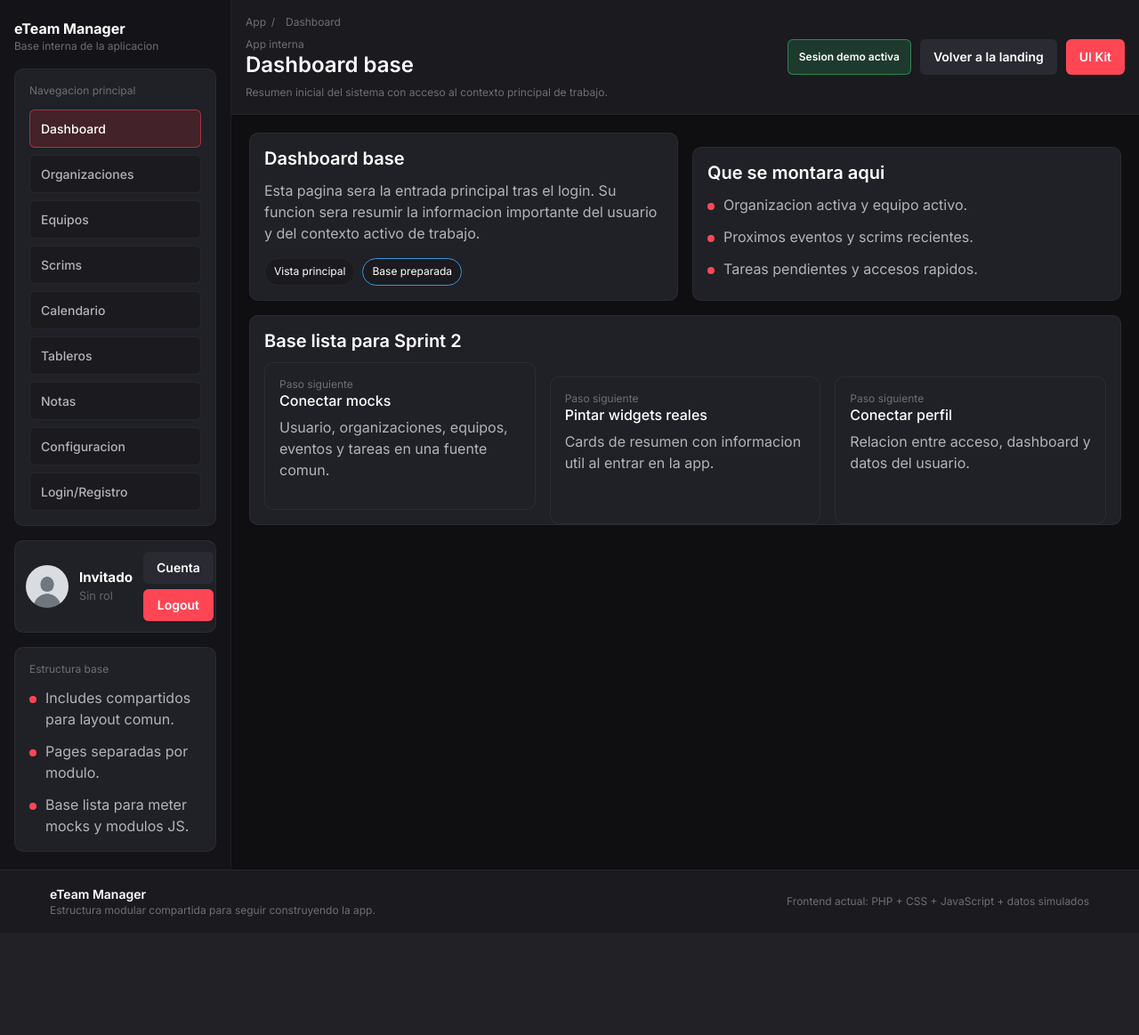
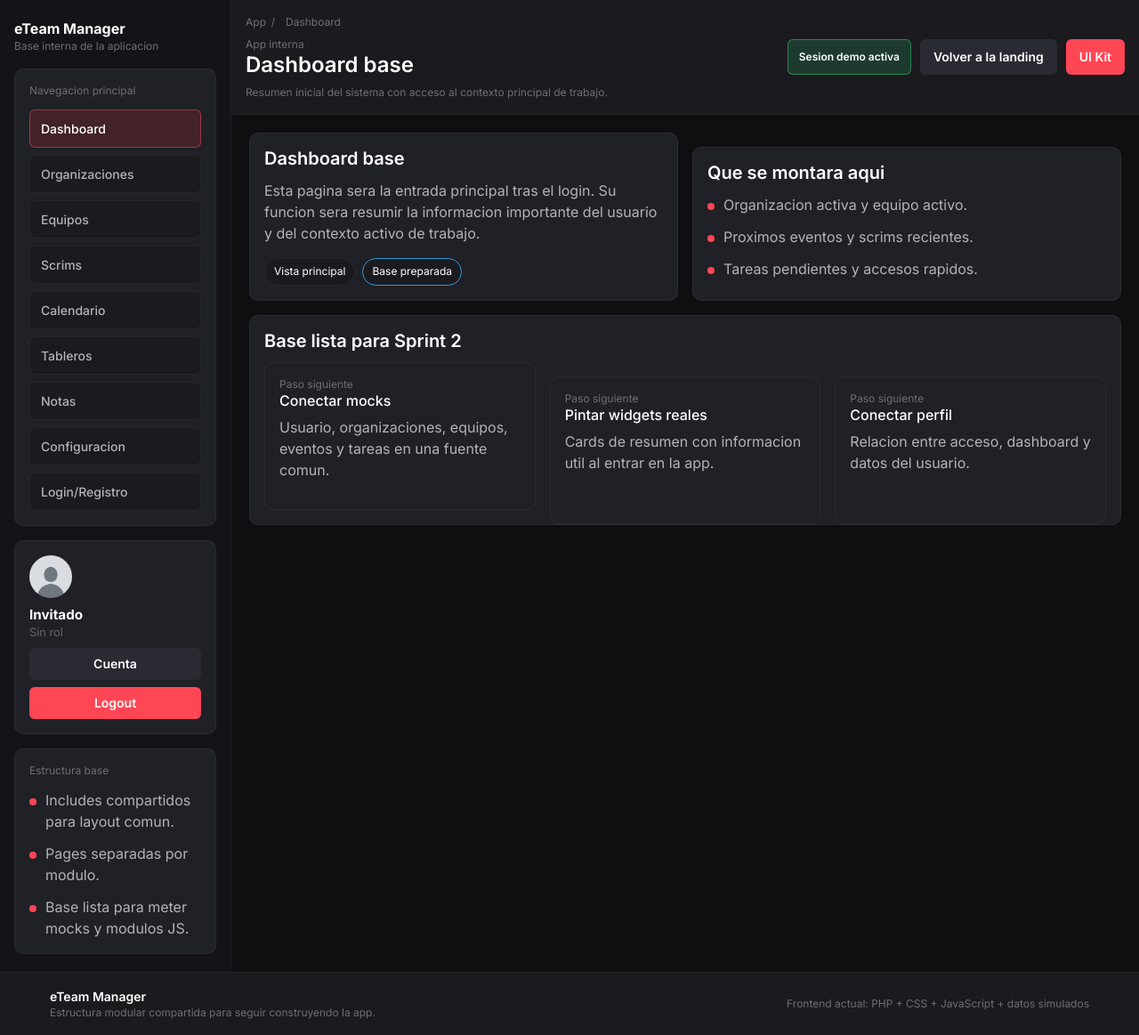
Before and after one commit to Dpcrack22/eTeam-Manager, a PHP site: page /app.php in a window 1280 px wide. Shown: the whole page at 89% size. Before the commit the page ends 1030 px from the top, so only its background shows below. Run offline with PHP 8.4, Linux system fonts and the light colour scheme; data that the repository does not hold is empty.

Commit message:
probando estilos

```diff
--- a/css/main.css
+++ b/css/main.css
@@ -223,6 +223,70 @@ p {
   background: color-mix(in srgb, var(--color-primary) 18%, var(--bg-secondary));
   border-color: color-mix(in srgb, var(--color-primary) 45%, var(--border-subtle));
   color: var(--text-main);
+}
+
+.sidebar-user-card {
+  display: flex;
+  align-items: center;
+  gap: 12px;
+  padding: 12px;
+  flex-wrap: wrap; /* 🔥 clave */
+}
+
+/* Avatar */
+.sidebar-user-avatar {
+  flex-shrink: 0;
+}
+
+.sidebar-user-avatar img {
+  width: 48px;
+  height: 48px;
+  border-radius: 50%;
+  object-fit: cover;
+}
+
+/* Info usuario */
+.sidebar-user-info {
+  flex-grow: 1;
+  min-width: 120px; /* evita que se rompa feo */
+  display: flex;
+  flex-direction: column;
+  justify-content: center; /* 🔥 centra verticalmente nombre + rol dentro del div */
+}
+
+.sidebar-user-name {
+  font-weight: bold;
+  font-size: 0.95rem;
+}
+
+.sidebar-user-role {
+  font-size: 0.8rem;
+  color: #666;
+}
+
+/* Botones */
+.action-buttons {
+  display: flex;
+  flex-direction: column;
+  gap: 6px;
+}
+@media (max-width: 1024px) {
+  .sidebar-user-card {
+    align-items: flex-start;
+  }
+
+  .action-buttons {
+    width: 100%;
+    flex-direction: row; /* pasan a horizontal */
+    justify-content: flex-start;
+    flex-wrap: wrap;
+  }
+
+  .action-buttons .btn {
+    flex: 1; /* ocupan espacio proporcional */
+    min-width: 100px;
+    text-align: center;
+  }
 }
 
 .main {
@@ -1241,6 +1305,14 @@ textarea:focus {
   transition: opacity 0.5s ease;
 }
 
+#error-box {
+  background: lightcoral;
+  padding: 10px;
+  color: black;
+  text-align: center;
+  transition: opacity 0.5s ease;
+}
+
 /* Card */
 .profile-card {
   max-width: 640px;
--- a/includes/sidebar.php
+++ b/includes/sidebar.php
@@ -58,9 +58,9 @@ if (isset($_SESSION['user']['email'])) {
             </nav>
         </div>
 
-        <div class="card sidebar-panel sidebar-user-card" style="display:flex; align-items:center; gap:12px; padding:12px;">
+        <div class="card sidebar-panel sidebar-user-card">
             <!-- Avatar del usuario -->
-            <div style="flex-shrink:0;">
+            <div class="sidebar-user-avatar">
                 <img
                     src="<?php echo htmlspecialchars($appCurrentUser['avatar_url']); ?>"
                     alt="Avatar <?php echo htmlspecialchars($appCurrentUser['name']); ?>"
@@ -69,7 +69,7 @@ if (isset($_SESSION['user']['email'])) {
             </div>
 
             <!-- Información del usuario -->
-            <div style="flex-grow:1;">
+            <div class="sidebar-user-info">
                 <div class="sidebar-user-name" style="font-weight:bold; font-size:0.95rem;">
                     <?php echo htmlspecialchars($appCurrentUser['name']); ?>
                 </div>
@@ -79,7 +79,7 @@ if (isset($_SESSION['user']['email'])) {
             </div>
 
             <!-- Botones de acción -->
-            <div class="stack-sm" style="display:flex; flex-direction:column; gap:6px;">
+            <div class="stack-sm action-buttons">
                 <a class="btn btn-secondary btn-sm" href="app.php?view=profile">Cuenta</a>
                 <a class="btn btn-primary btn-sm" href="/includes/logout.php">Logout</a>
             </div>
--- a/pages/profile.php
+++ b/pages/profile.php
@@ -65,9 +65,9 @@ if (empty($layoutIncluded)) {
 <div class="profile-page">
     <!-- MENSAJES -->
     <?php if (!empty($errors)): ?>
-        <div class="error-container">
+        <div id="error-box">
             <?php foreach ($errors as $error): ?>
-                <div class="error-box"><?php echo $error; ?></div>
+                <?php echo $error; ?>
             <?php endforeach; ?>
         </div>
     <?php endif; ?>
```
Also changed, not shown: js/profile.js (+7 -1 lines).
